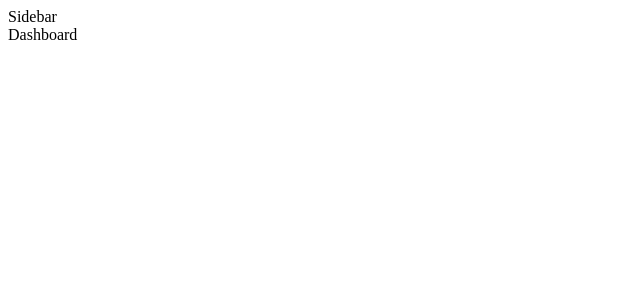
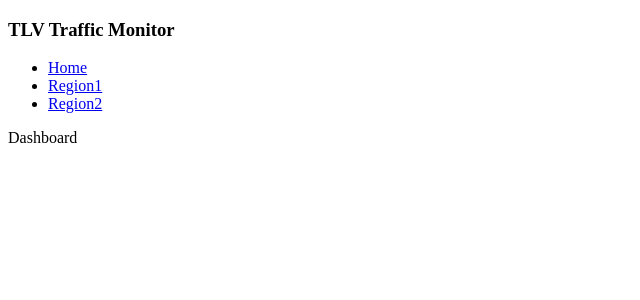
Before and after one commit to TLVMuni/tmon, a React app: page /#/ in a window 1280 px wide. Shown: the top 300 px of the page, without its empty margins (0-640 px from the left). Built offline with nearby package versions, Linux system fonts and the light colour scheme.

Commit message:
Update Sidebar.tsx

```diff
--- a/src/Sidebar.tsx
+++ b/src/Sidebar.tsx
@@ -1,10 +1,44 @@
+
 import * as React from 'react';
+import { Switch, Route, Link } from 'react-router-dom';
 
 class Sidebar extends React.Component {
+
+    state = {
+        sideBarOpen: true
+    }
+
+    constructor(props) {
+        super(props);
+
+        this.onSetSidedabarOpen = this.onSetSidedabarOpen.bind(this);
+    }
+
+    onSetSidedabarOpen(open) {
+        this.setState({
+            sideBarOpen: !this.state.sideBarOpen
+        })
+    }
+
     render() {
-        return <div className='sidebar'>
-            Sidebar
-        </div>
+        return (
+            <nav id='sidebar'>
+                <div className='sidebar-header'>
+                    <h3>TLV Traffic Monitor</h3>
+                </div>
+                <ul className="list-unstyled components">
+                    <li>
+                        <Link to="/home">Home</Link>
+                    </li>
+                    <li>
+                        <Link to='/region/1'>Region1</Link>
+                    </li>
+                    <li>
+                        <Link to='/region/2'>Region2</Link>
+                    </li>
+                </ul>
+            </nav>
+        )
     }
 };
 
```
